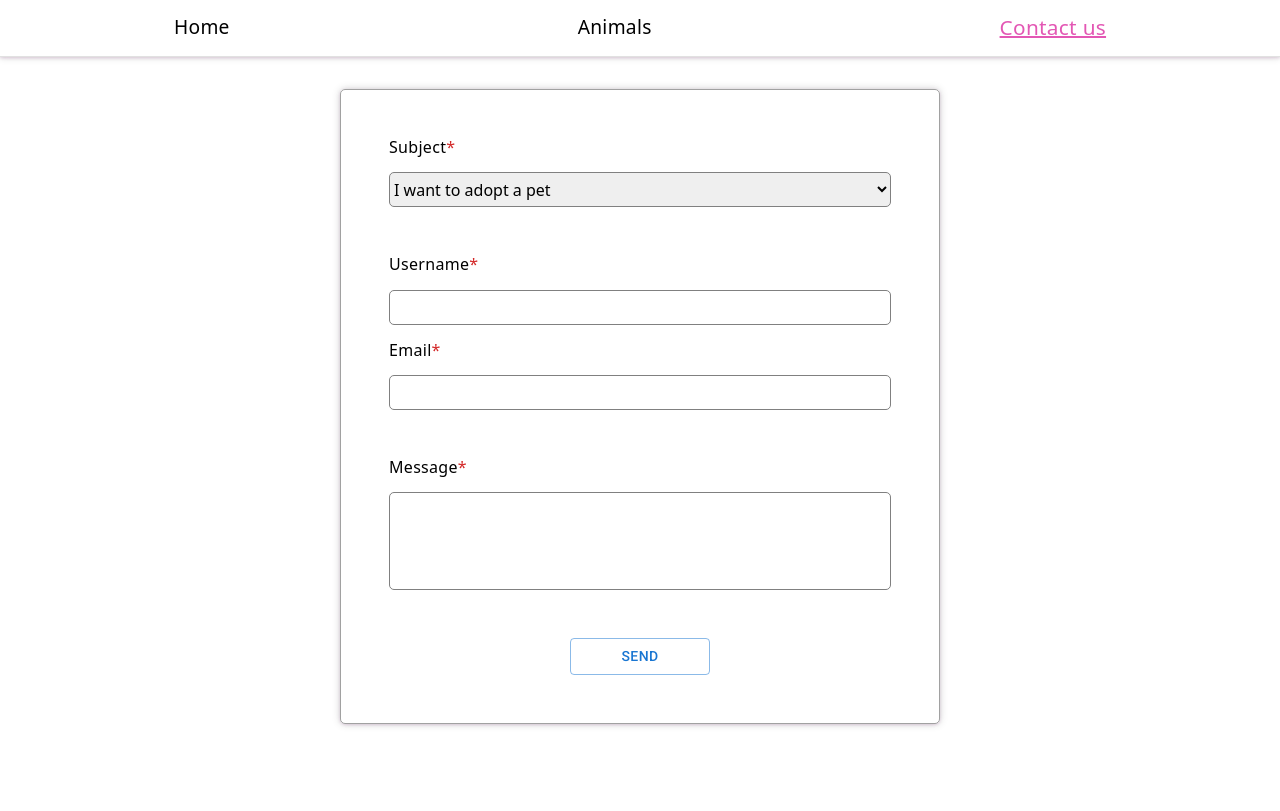
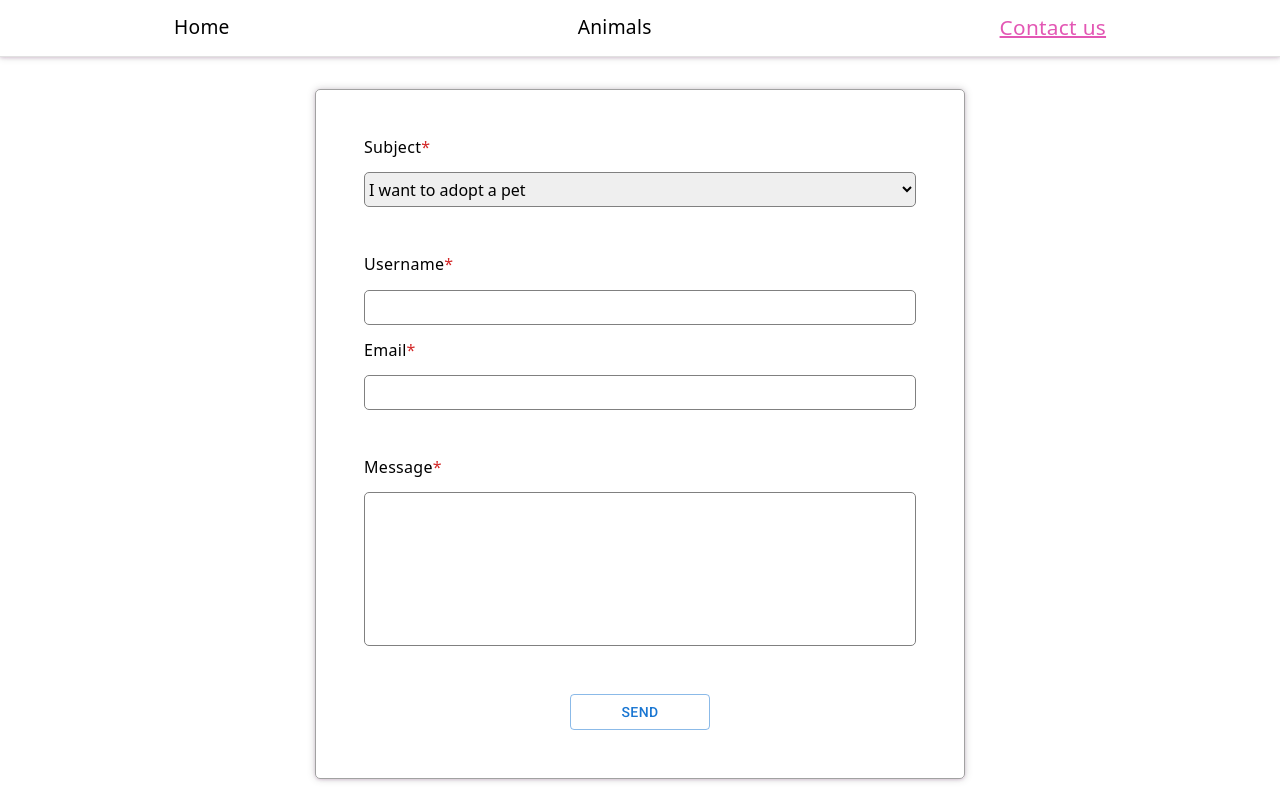
Before and after one commit to GannaKov/adopt-pet-front, a React (Vite) app: page /contact-form in a window 1280 px wide. Built offline with nearby package versions, Linux system fonts and the light colour scheme.

Commit message:
contactForm request

```diff
--- a/src/pages/ContactFormPage/ContactFormPage.jsx
+++ b/src/pages/ContactFormPage/ContactFormPage.jsx
@@ -1,7 +1,7 @@
 import styles from "./ContactFormPage.module.css";
 import { useId } from "react";
 import { Formik, Field, Form, ErrorMessage } from "formik";
-
+import { sendContactForm } from "../../services/requests";
 import Button from "@mui/material/Button";
 import * as Yup from "yup";
 
@@ -9,7 +9,7 @@ const initialValues = {
   username: "",
   email: "",
   message: "",
-  subject: "good",
+  subject: "I want to adopt a pet",
 };
 const FeedbackSchema = Yup.object({
   username: Yup.string()
@@ -32,10 +32,11 @@ const ContactFormPage = () => {
   const subjectFieldId = useId();
 
   const handleSubmit = (values, actions) => {
-    console.log(values);
+    sendContactForm(values);
     actions.resetForm();
   };
   return (
+    <div className={styles.formSection}>
       <div className={styles.formContainer}>
         <Formik
           // onSubmit={(values, { setSubmitting }) => {
@@ -112,7 +113,7 @@ const ContactFormPage = () => {
               as="textarea"
               name="message"
               id={msgFieldId}
-            rows="5"
+              rows="8"
             />
 
             <Button
@@ -125,6 +126,7 @@ const ContactFormPage = () => {
           </Form>
         </Formik>
       </div>
+    </div>
   );
 };
 
--- a/src/pages/ContactFormPage/ContactFormPage.module.css
+++ b/src/pages/ContactFormPage/ContactFormPage.module.css
@@ -1,14 +1,30 @@
+.formSection {
+  padding-left: 1rem;
+  padding-right: 1rem;
+}
 .contactForm {
   display: flex;
   flex-direction: column;
 }
 .formContainer {
-  width: 600px;
+  width: 100%;
   margin: 0 auto;
   border: 1px solid rgba(128, 128, 128, 0.736);
   border-radius: 5px;
-  padding: 3rem;
+  padding: 1rem;
   box-shadow: 0 1px 3px #6d035f1f, 0 0 5px #7228790f, 0 0 8px #00000029;
+}
+@media screen and (min-width: 600px) {
+  .formContainer {
+    width: 550px;
+    /* padding: 3rem; */
+  }
+}
+@media screen and (min-width: 900px) {
+  .formContainer {
+    width: 650px;
+    padding: 3rem;
+  }
 }
 .contactFormLabel {
   margin-bottom: 1rem;
--- a/src/services/requests.js
+++ b/src/services/requests.js
@@ -12,20 +12,20 @@ const instance = axios.create({ baseURL: BASEURL });
 
 export const getCategoriesLoder = async () => {
   const { data } = await instance.get("/animals");
-  return data;
+  return data.data;
 };
 
 export const getLimitedAnimalsLoader = async () => {
   const { data } = await instance.get("/main-page");
 
-  return data;
+  return data.data;
 };
 
 export const getByTypeLoader = async ({ params }) => {
   try {
     const { data } = await instance.get(`/animals/${params.pet_type}`);
 
-    return data;
+    return data.data;
   } catch (error) {
     if (error.response && error.response.status === 404) {
       const customError = {
@@ -46,7 +46,7 @@ export const getSinglePetLoader = async ({ params }) => {
     const { data } = await instance.get(
       `/animals/${params.pet_type}/${params.pet_id}`
     );
-    return data;
+    return data.data;
   } catch (error) {
     if (error.response && error.response.status === 404) {
       const customError = {
@@ -61,3 +61,9 @@ export const getSinglePetLoader = async ({ params }) => {
     }
   }
 };
+
+export const sendContactForm = async (values) => {
+  const { data } = await instance.post(`/contact-form`, values);
+  console.log("data from backend", data);
+  return data;
+};
```
Lines whose indentation alone changed are shown as unchanged.
